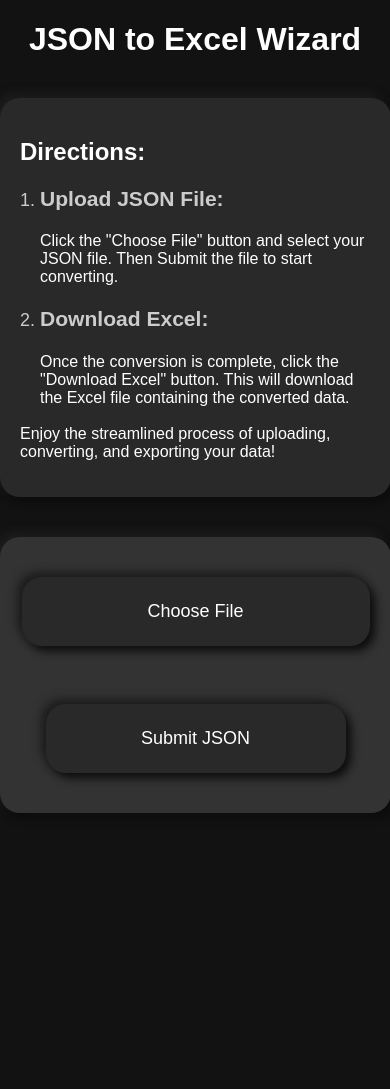
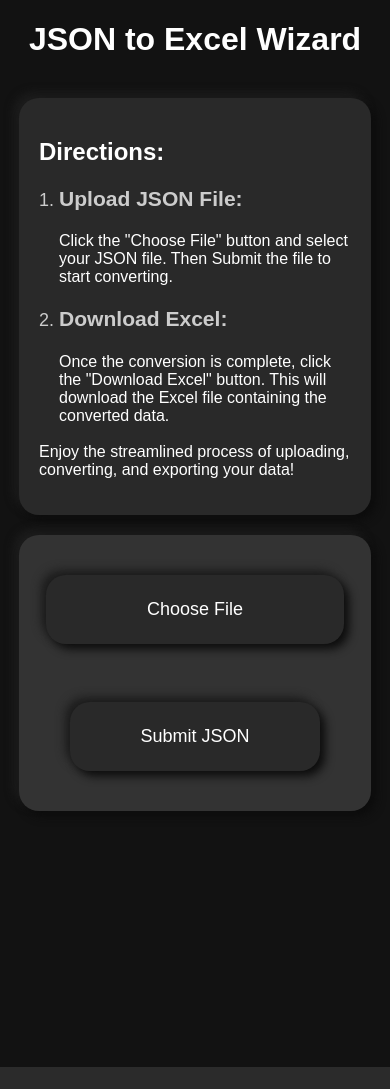
Before and after one commit to golden-state0fmind/JSON_To_Excel_Wizard, a Flask app: page / in a window 390 px wide. After the commit the page ends 1067 px from the top, so only its background shows below. Run offline with Flask 3, Linux system fonts and the light colour scheme; some libraries are stand-ins or nearby versions.

Commit message:
adjusts width for cards and reduces gap in column layout for mobile screens

```diff
--- a/static/styles.css
+++ b/static/styles.css
@@ -121,9 +121,10 @@ input[type="file"] {
     .two-column-layout {
         flex-direction: column;
         align-items: center;
+        gap: 0px;
     }
 
     .directions-container, .card-container, .container button, .custom-file-button {
-        max-width: 90%;
+        max-width: 80%;
     }
 }
```
